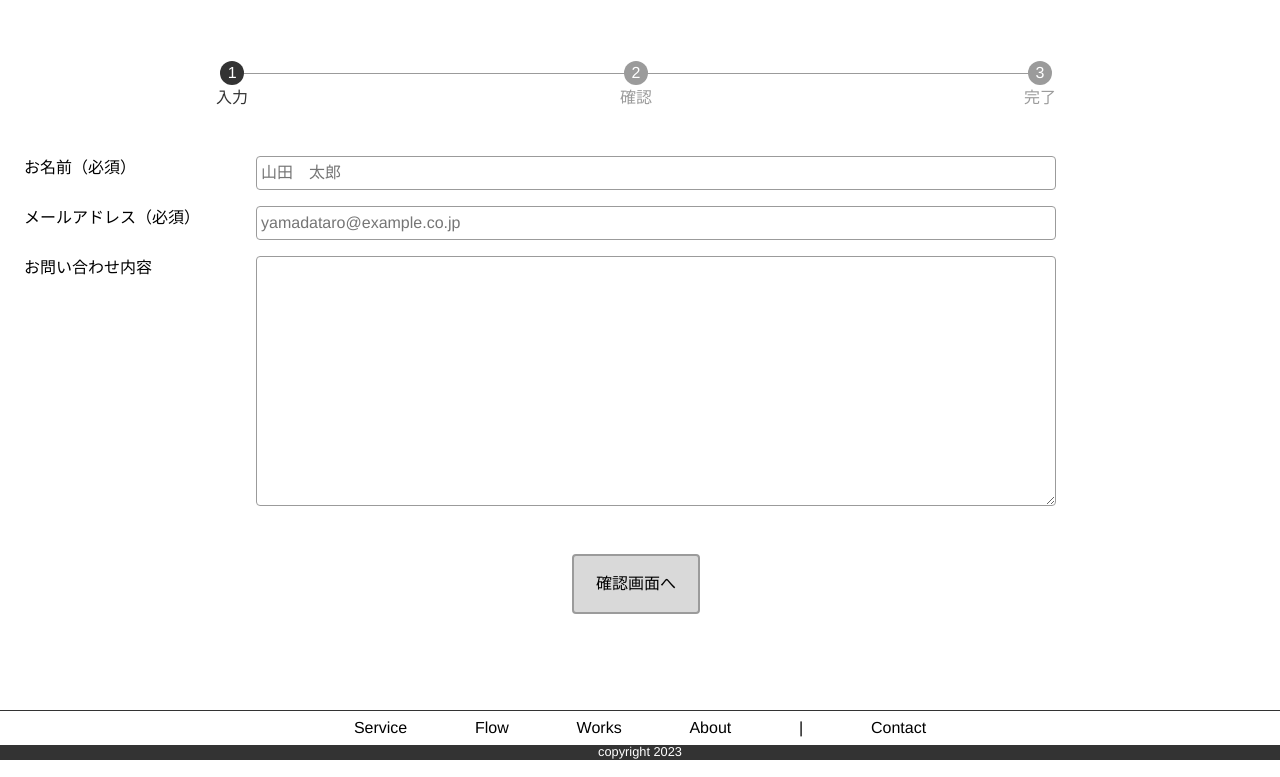
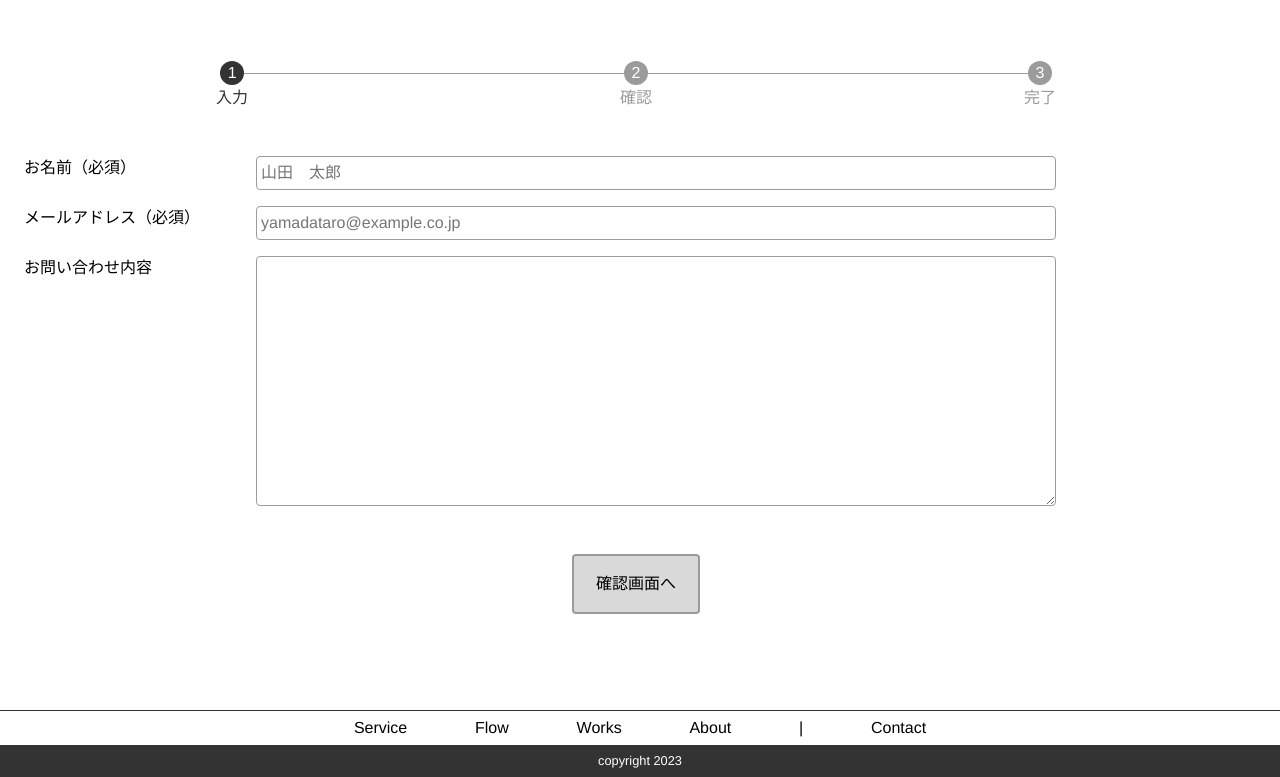
Before and after one commit to tumujidenka/portfolio_ryotohiji, a plain HTML site: page index.html in a window 1280 px wide. Shown: the part 4026-4803 px from the top of the page. Drawn offline with Linux system fonts and the light colour scheme; a web font is replaced by a local one.

Commit message:
フッターの高さを修正

```diff
--- a/asset/css/scss/parts/_common.scss
+++ b/asset/css/scss/parts/_common.scss
@@ -120,8 +120,10 @@ body {
     }
     &__copyright{
         width: 100%;
+        height: var.$spacing-4;
         display: flex;
         justify-content: center;
+        align-items: center;
         background-color: #333333;
         small{
             color: #ffffff;
```
Also changed, not shown: asset/css/styles.css, 1 other file.
